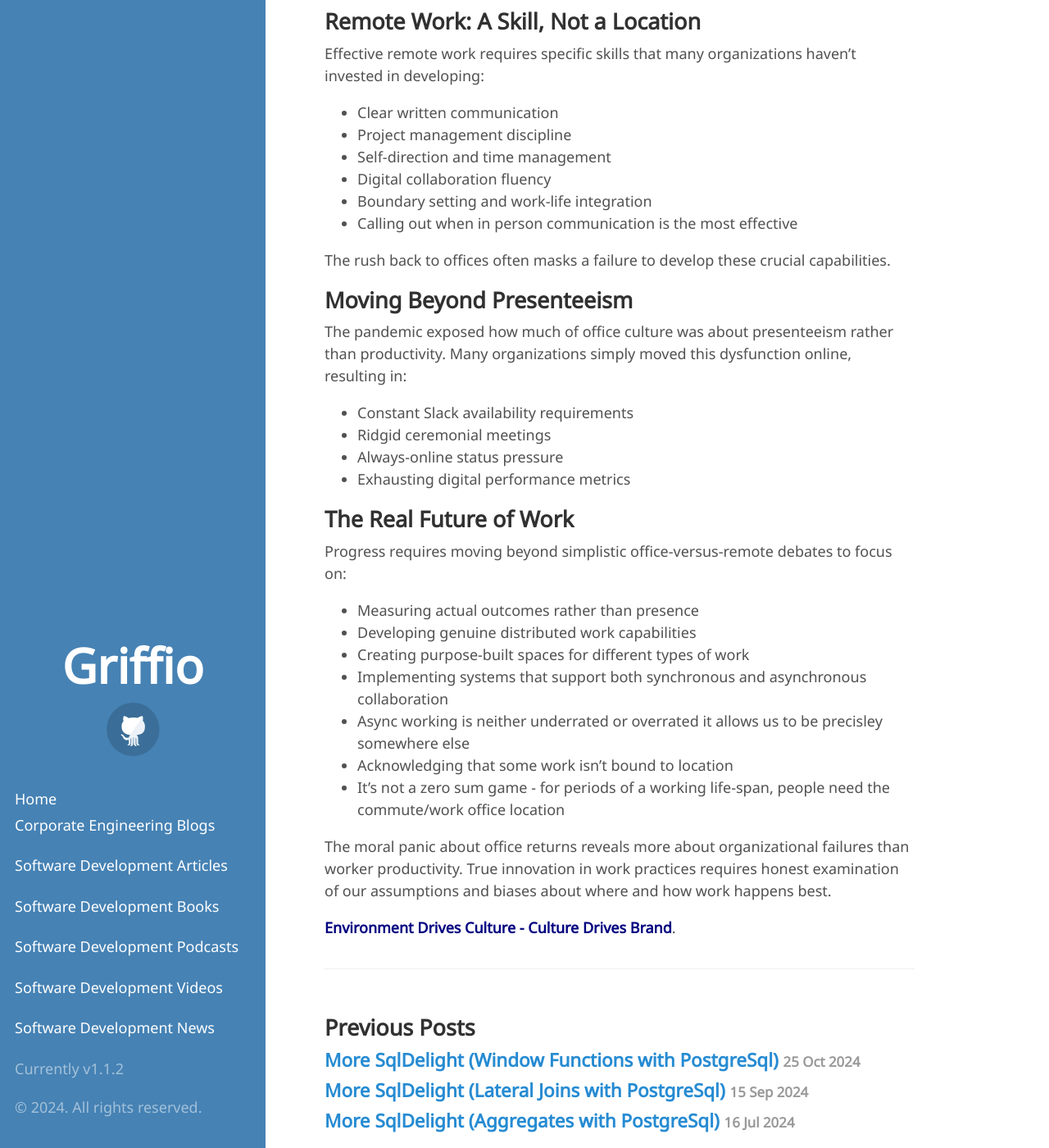
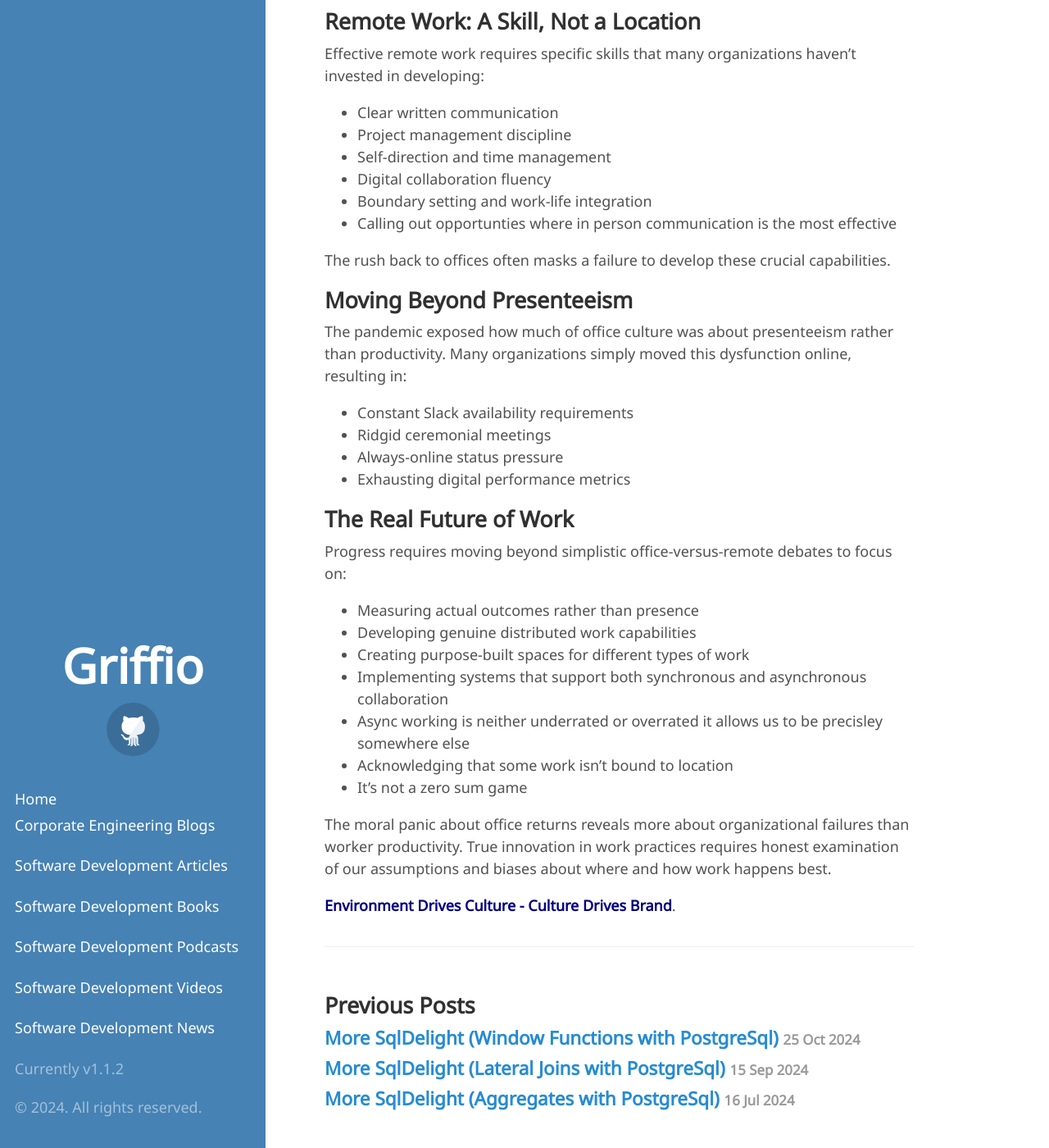
Before and after one commit to griffio/griffio.github.io, a Jekyll site: the page built from _posts/2024-11-10-The-False-Promise-of-Post-Pandemic-Era-Remote-Work.md, in a window 1280 px wide and 1400 px high, scrolled down 1654 px. Shown: the whole window at 82% size. Built offline with Jekyll 4.4.1, drawn with Linux system fonts in a browser that asks for light colours; some web fonts are replaced.

Commit message:
Update 2024-11-10-The-False-Promise-of-Post-Pandemic-Era-Remote-Work.md

```diff
--- a/_posts/2024-11-10-The-False-Promise-of-Post-Pandemic-Era-Remote-Work.md
+++ b/_posts/2024-11-10-The-False-Promise-of-Post-Pandemic-Era-Remote-Work.md
@@ -55,7 +55,7 @@
 - Self-direction and time management
 - Digital collaboration fluency
 - Boundary setting and work-life integration
-- Calling out when in person communication is the most effective
+- Calling out opportunties where in person communication is the most effective
 
 The rush back to offices often masks a failure to develop these crucial capabilities.
 
@@ -76,7 +76,7 @@
 - Implementing systems that support both synchronous and asynchronous collaboration
 - Async working is neither underrated or overrated it allows us to be precisley somewhere else
 - Acknowledging that some work isn't bound to location
-- It's not a zero sum game - for periods of a working life-span, people need the commute/work office location
+- It's not a zero sum game
 
 The moral panic about office returns reveals more about organizational failures than worker productivity. True innovation in work practices requires honest examination of our assumptions and biases about where and how work happens best.
 
```
